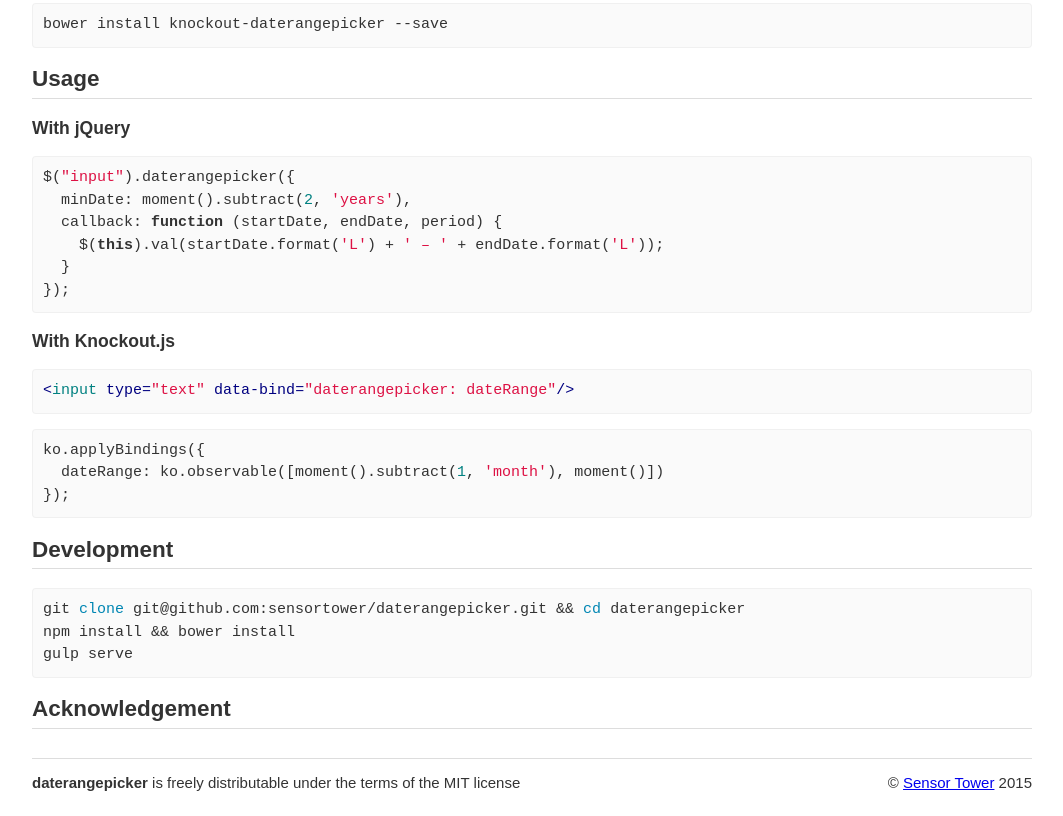
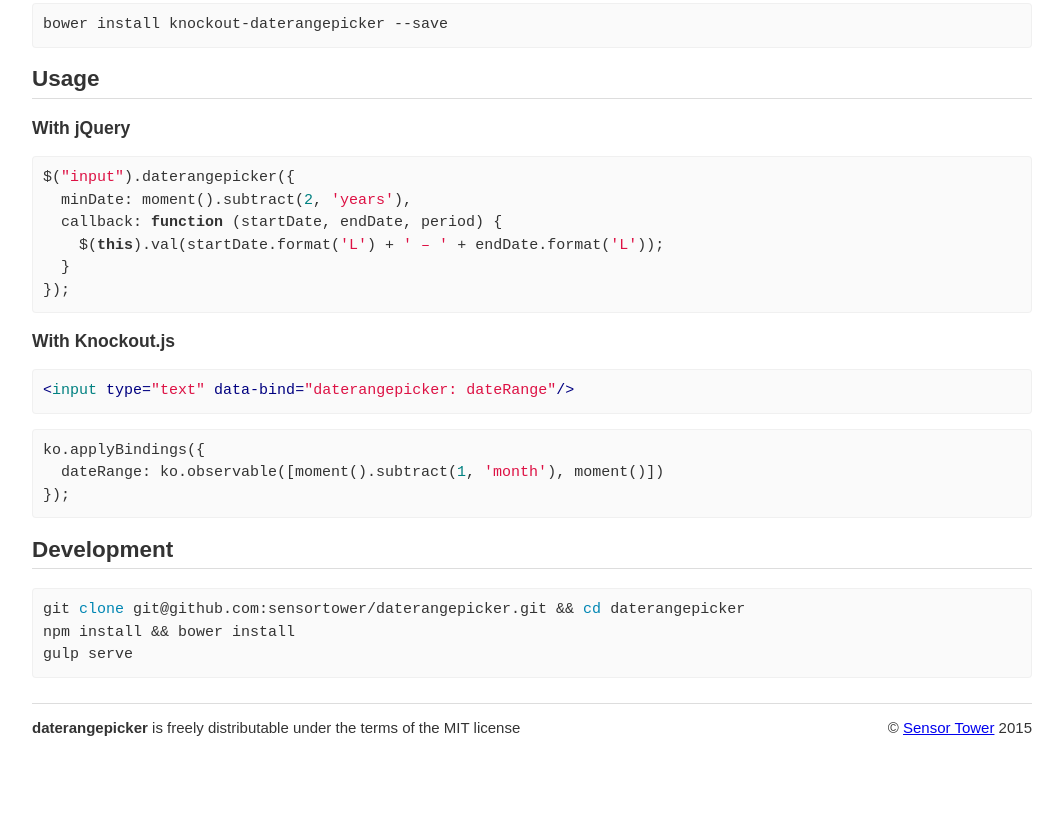
Before and after one commit to sensortower/daterangepicker, a plain HTML site: page index.html in a window 1280 px wide. Shown: the part 1035-1851 px from the top of the page, without its empty margins (108-1171 px from the left). After the commit the page ends 1796 px from the top, so only its background shows below. Drawn offline with Linux system fonts and the light colour scheme.

Commit message:
Update 2015-12-20T20:17:52.465Z

```diff
--- a/index.html
+++ b/index.html
@@ -80,7 +80,6 @@
 npm install &amp;&amp; bower install
 gulp serve
 </code></pre>
-<h2 id="acknowledgement">Acknowledgement</h2>
 
       </div>
     </section>
```
